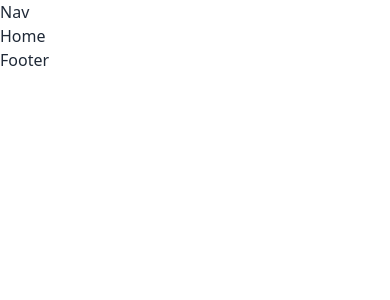
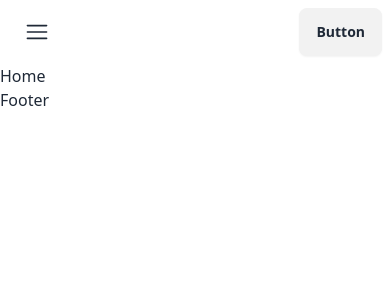
Before and after one commit to aaaziim/RoofifyReact, a React (Vite) app: page / in a window 390 px wide. Shown: the top 300 px of the page. Built offline with nearby package versions, Linux system fonts and the light colour scheme.

Commit message:
Hamburger Open Close Added NavLinks Updated and installed reatc teaxt graidiant

```diff
--- a/package.json
+++ b/package.json
@@ -10,6 +10,7 @@
     "preview": "vite preview"
   },
   "dependencies": {
+    "@carefully-coded/react-text-gradient": "^1.0.6",
     "react": "^18.3.1",
     "react-dom": "^18.3.1"
   },
--- a/src/components/NavBar/NavBar.jsx
+++ b/src/components/NavBar/NavBar.jsx
@@ -1,10 +1,72 @@
+import { RxHamburgerMenu } from "react-icons/rx";
+import { FaWindowClose } from "react-icons/fa";
+import { useState, useEffect, useRef } from "react";
+import NavItems from "./NavItems";
+import FancyText from '@carefully-coded/react-text-gradient';
+import { Link } from "react-router-dom";
+
 
 const NavBar = () => {
-    return (
-        <div>
-            Nav
+  const [menuOpen, setMenuOpen] = useState(false);
+
+  // Reference to the dropdown menu element
+  const dropdownRef = useRef(null);
+
+  // Close the menu when clicking outside
+  useEffect(() => {
+    const handleClickOutside = (event) => {
+      if (dropdownRef.current && !dropdownRef.current.contains(event.target)) {
+        setMenuOpen(false); // Close menu if clicked outside
+      }
+    };
+
+    // Add event listener for clicks
+    document.addEventListener("mousedown", handleClickOutside);
+
+    // Cleanup event listener
+    return () => {
+      document.removeEventListener("mousedown", handleClickOutside);
+    };
+  }, []);
+
+  return (
+    <div className="navbar bg-base-100">
+      <div className="navbar-start">
+        <div className="dropdown" ref={dropdownRef}>
+          <div tabIndex={0} role="button" className="btn btn-ghost lg:hidden">
+            {menuOpen ? (
+              <FaWindowClose
+                onClick={() => setMenuOpen(!menuOpen)}
+                className="text-2xl cursor-pointer"
+              />
+            ) : (
+              <RxHamburgerMenu
+                onClick={() => setMenuOpen(!menuOpen)}
+                className="text-2xl cursor-pointer"
+              />
+            )}
+          </div>
+          <ul
+            tabIndex={0}
+            className={`menu menu-sm dropdown-content bg-base-100 rounded-box z-[1] mt-3 w-52 p-2 shadow ${
+              menuOpen ? "" : "hidden"
+            }`}
+          >
+           {<NavItems></NavItems>}
+          </ul>
         </div>
-    );
+
+      </div>
+      <div className="navbar-center hidden lg:flex">
+        <ul className="menu menu-horizontal px-1">
+        {<NavItems></NavItems>}
+        </ul>
+      </div>
+      <div className="navbar-end">
+        <a className="btn">Button</a>
+      </div>
+    </div>
+  );
 };
 
 export default NavBar;
--- /dev/null
+++ b/src/components/NavBar/NavItems.jsx
@@ -0,0 +1,16 @@
+import React from 'react';
+import { NavLink } from 'react-router-dom';
+
+const NavItems = () => {
+    const links = <>
+     <li>
+            <NavLink to="/">Home</NavLink>
+    </li>
+    <li>
+            <NavLink to="/about">About</NavLink>
+    </li>
+    </>
+    return links;
+};
+
+export default NavItems;
```
Also changed, not shown: 1 other file (tests, documents, lock files or other folders).
